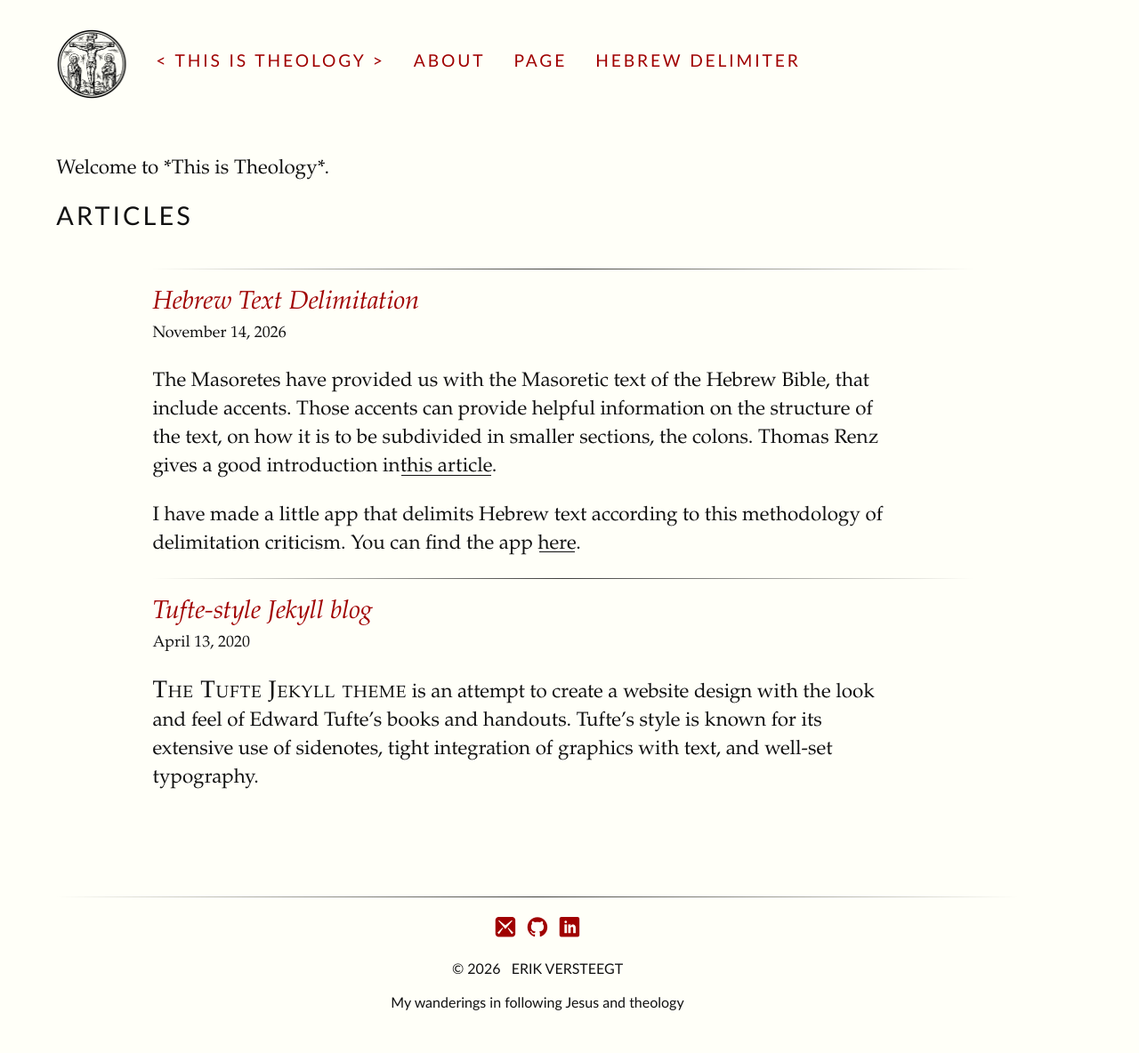
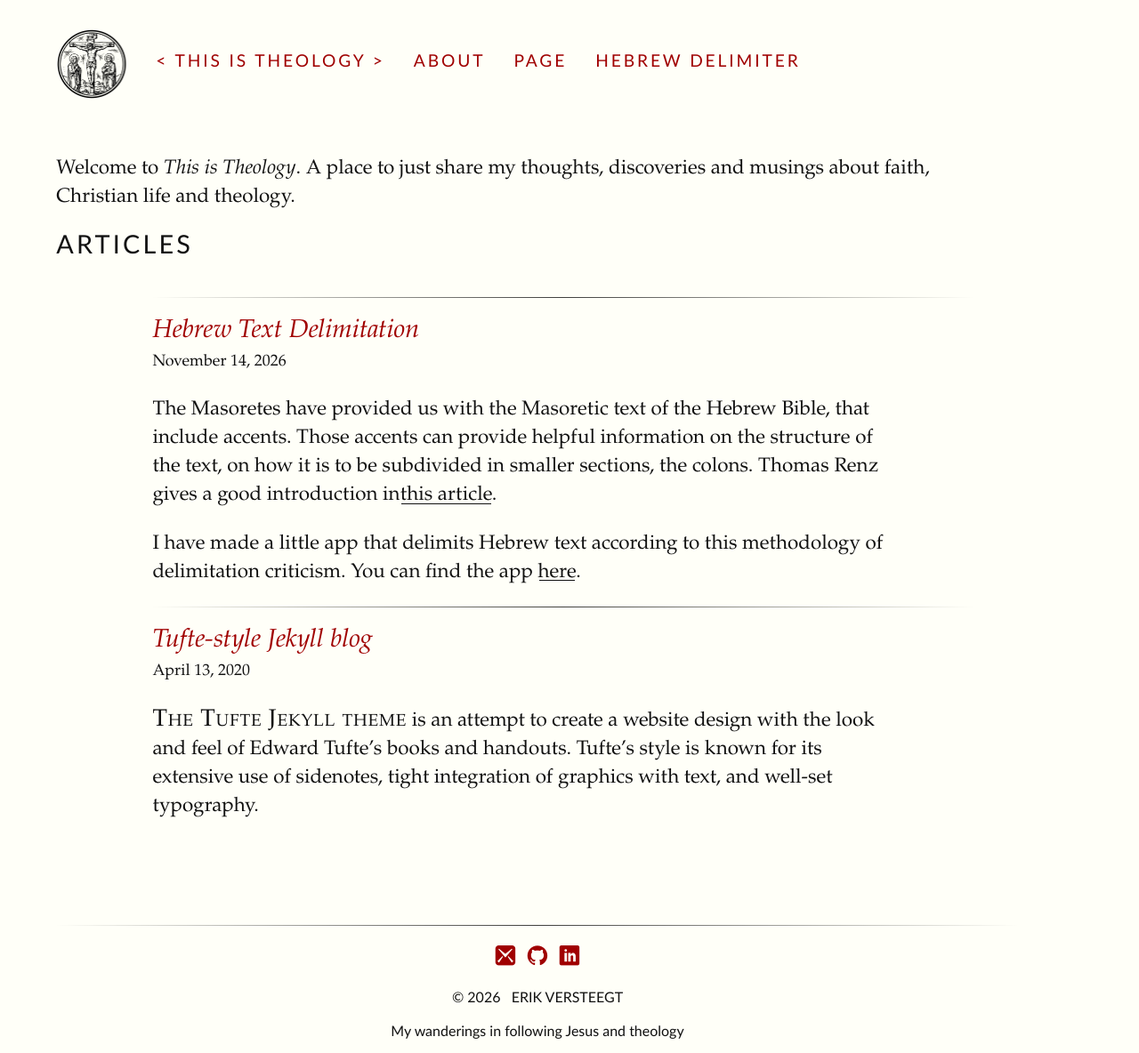
Before and after one commit to ThisIsTheology/thisistheology.github.io, a Jekyll site: the page built from index.html, in a window 1280 px wide. Shown: the whole page at 89% size. Built offline with Jekyll 4.4.1, drawn with Linux system fonts in a browser that asks for light colours; some web fonts are replaced; before the commit the page ends 1152 px from its top, so only the background shows below that.

Commit message:
Update index.html

```diff
--- a/index.html
+++ b/index.html
@@ -3,7 +3,7 @@ layout: full-width
 title: This Is Theology
 # Note that this index page uses a full-width layout!
 ---
-<p>Welcome to *This is Theology*. </p>
+<p>Welcome to <i>This is Theology</i>. A place to just share my thoughts, discoveries and musings about faith, Christian life and theology.</p>
 
 
   <h1 class="content-listing-header sans">Articles</h1>
```
